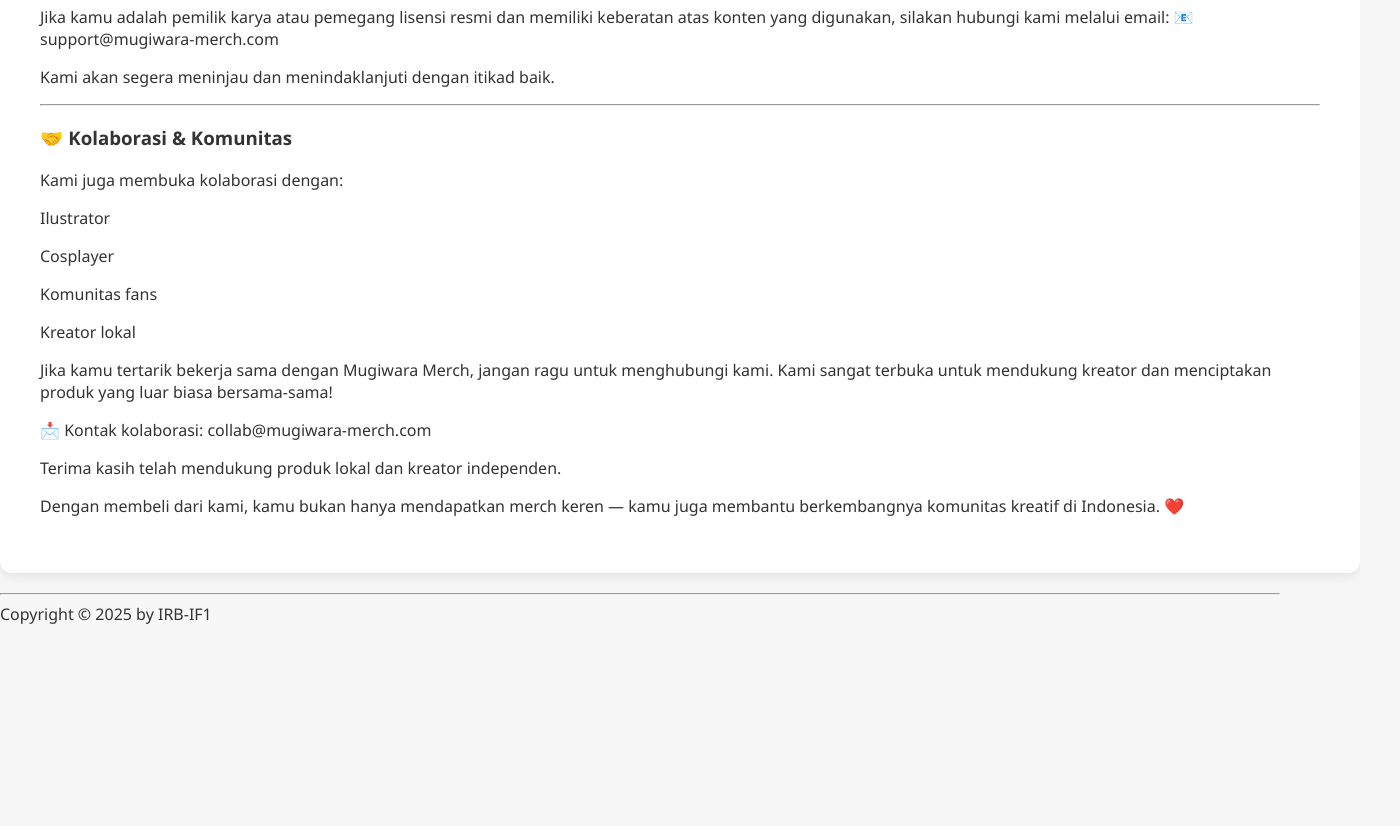
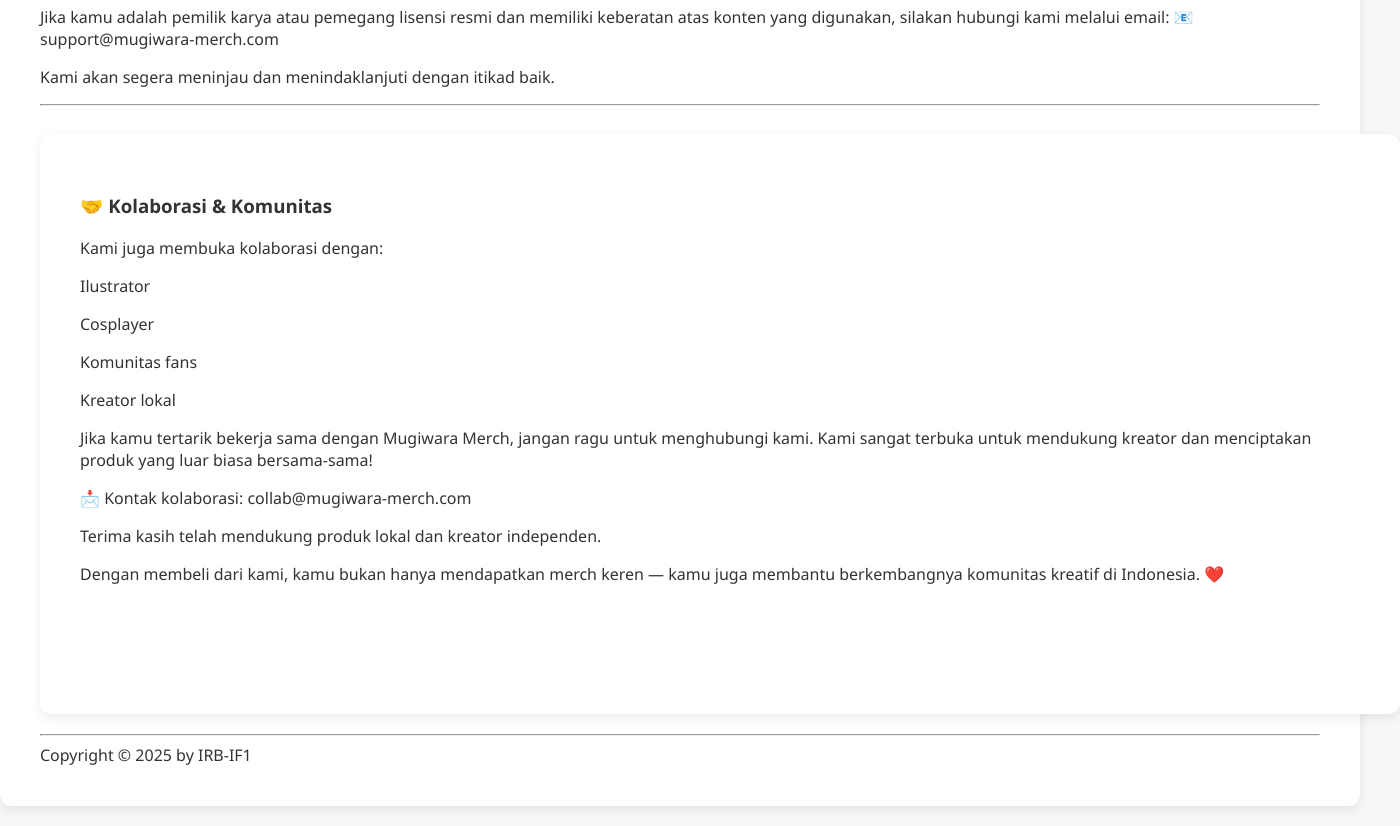
Before and after one commit to Ingrid1130/mugiwara-merch, a plain HTML site: page kp.html in a window 1280 px wide. Shown: the part 1660-2486 px from the top of the page, 1400 px wide, since content can reach past the window. Before the commit the page ends 2285 px from the top, so only its background shows below. Drawn offline with Linux system fonts and the light colour scheme.

Commit message:
Update kp.html

```diff
--- a/kp.html
+++ b/kp.html
@@ -96,7 +96,7 @@ Seluruh produk di Mugiwara Merch, termasuk poster, plushie, sticker, standee, da
 
 <p>Kami akan segera meninjau dan menindaklanjuti dengan itikad baik.</p>
 
-	<hr><h3>🤝 Kolaborasi & Komunitas</h3>
+	<hr><article><h3>🤝 Kolaborasi & Komunitas</h3>
 
 <p>Kami juga membuka kolaborasi dengan:</p>
 
```
